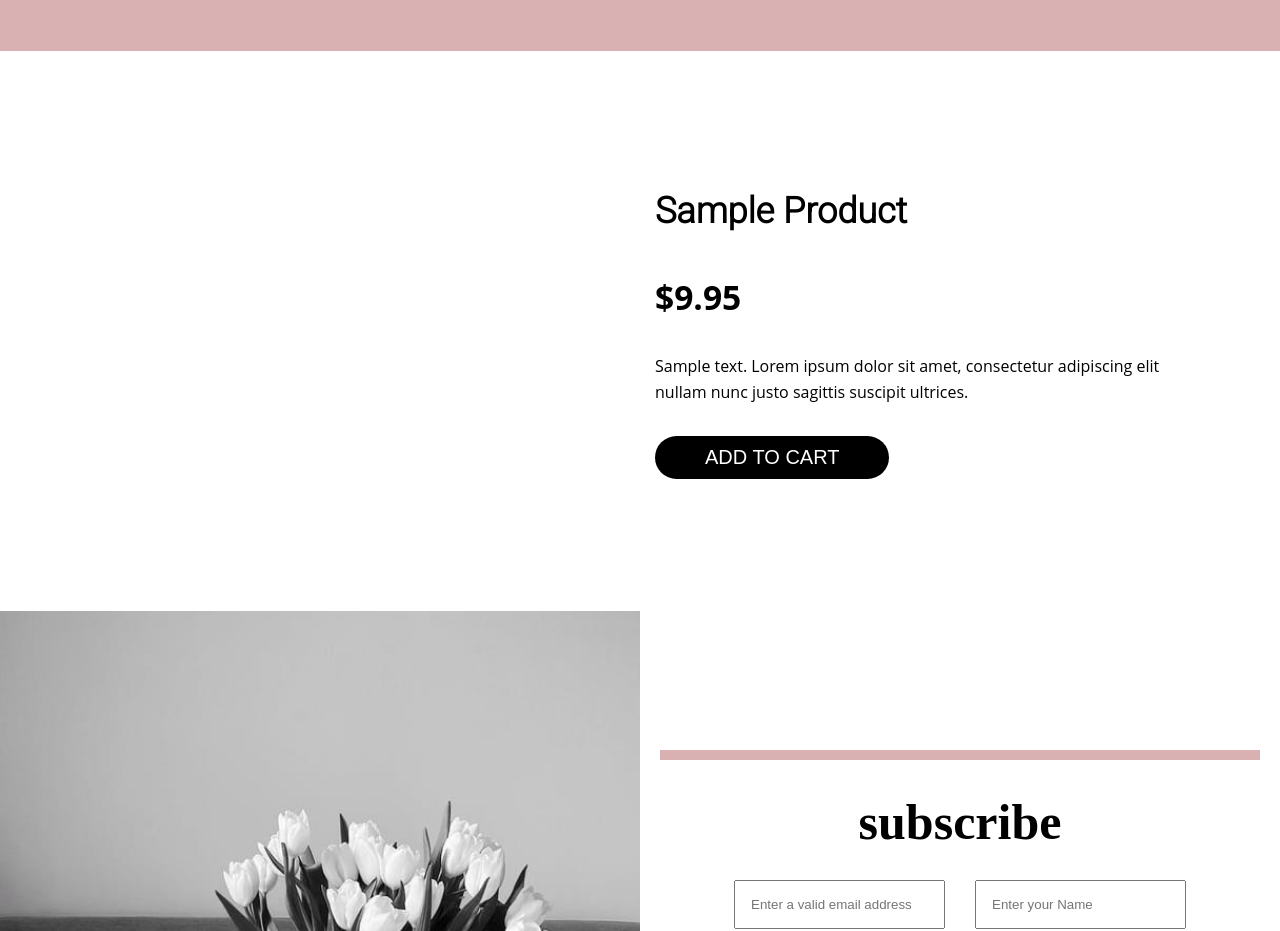
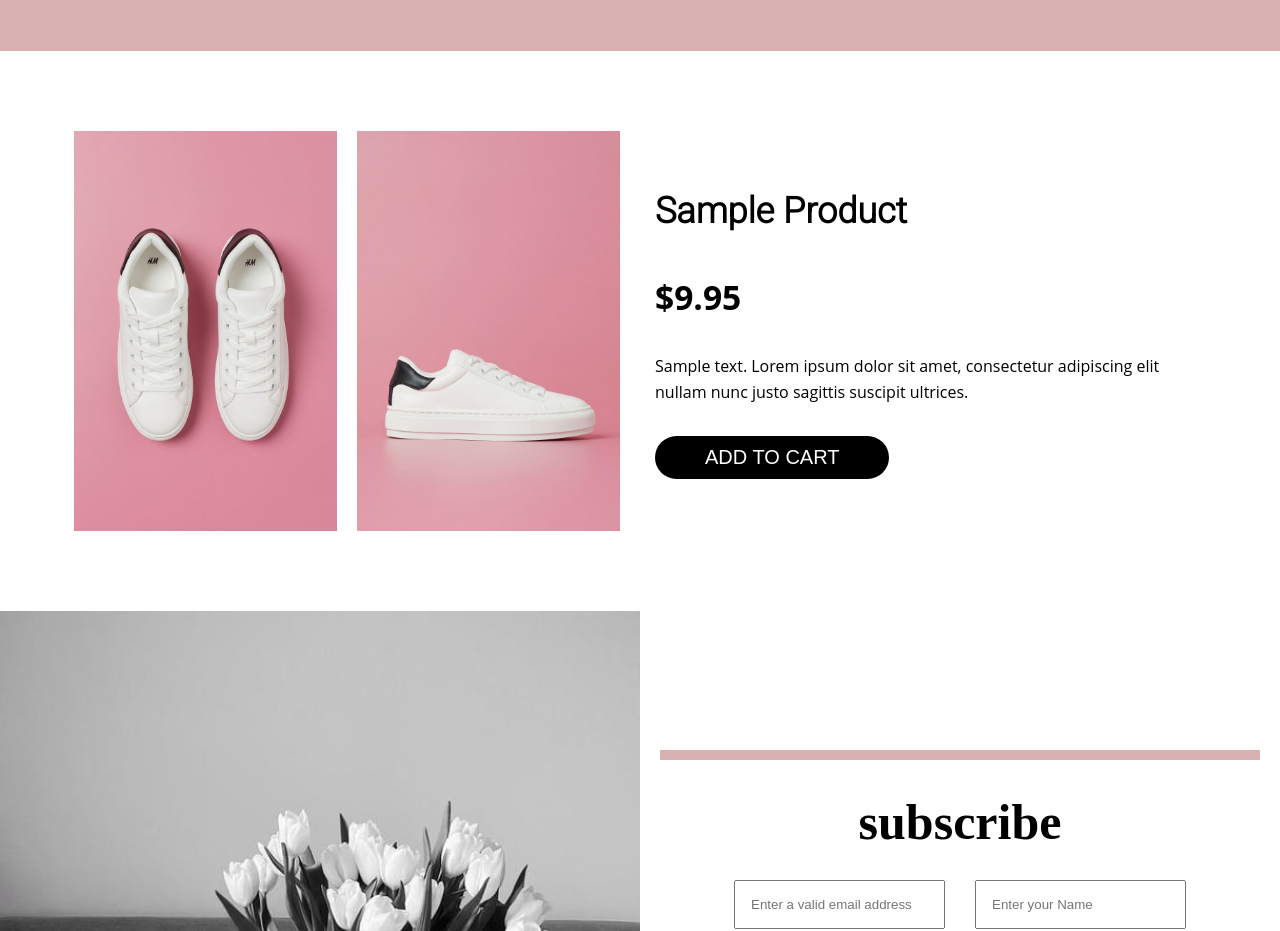
Before and after one commit to magajisuleiman/Stage_2_Kode_Camp, a plain HTML site: page index.html in a window 1280 px wide. Shown: the part 4560-5491 px from the top of the page. Drawn offline with Linux system fonts and the light colour scheme; the site is published under a folder, as on GitHub Pages, so addresses that start at the root find nothing; a web font is replaced by a local one.

Commit message:
complete complete

```diff
--- a/style.css
+++ b/style.css
@@ -249,10 +249,10 @@ header{
     margin: 10px 10px;
 }
 .sneakers .sneakers-1{
-    background-image: url(/img/product-1.jpg);
+    background-image: url(./img/product-1.jpg);
 }
 .sneakers .sneakers-2{
-    background-image: url(/img/product-2.jpg);
+    background-image: url(./img/product-2.jpg);
 }
 .sample-text h2{
     font-size: 36px;
```
